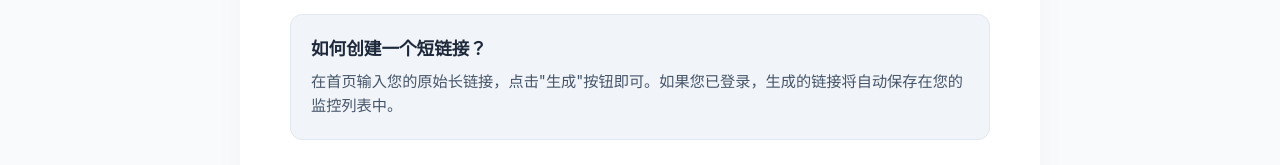
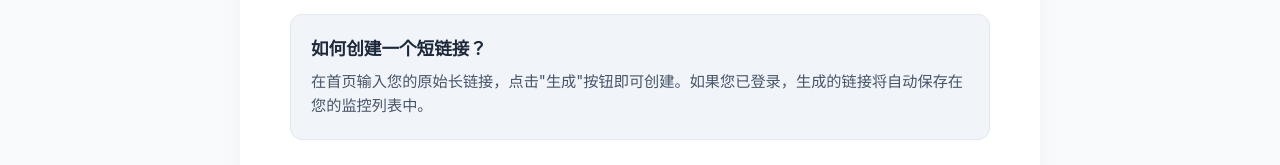
Before and after one commit to Hejiale-hub/LinkPulse-Protral, a Vue app: page /help in a window 1280 px wide. Shown: the part 365-530 px from the top of the page. Built offline with nearby package versions, Linux system fonts and the light colour scheme; no server answers.

Commit message:
持续集成测试提交

```diff
--- a/src/views/HelpCenterView.vue
+++ b/src/views/HelpCenterView.vue
@@ -12,7 +12,7 @@
 
           <div class="faq-item">
             <h3>如何创建一个短链接？</h3>
-            <p>在首页输入您的原始长链接，点击"生成"按钮即可。如果您已登录，生成的链接将自动保存在您的监控列表中。</p>
+            <p>在首页输入您的原始长链接，点击"生成"按钮即可创建。如果您已登录，生成的链接将自动保存在您的监控列表中。</p>
           </div>
 
           <div class="faq-item">
```
